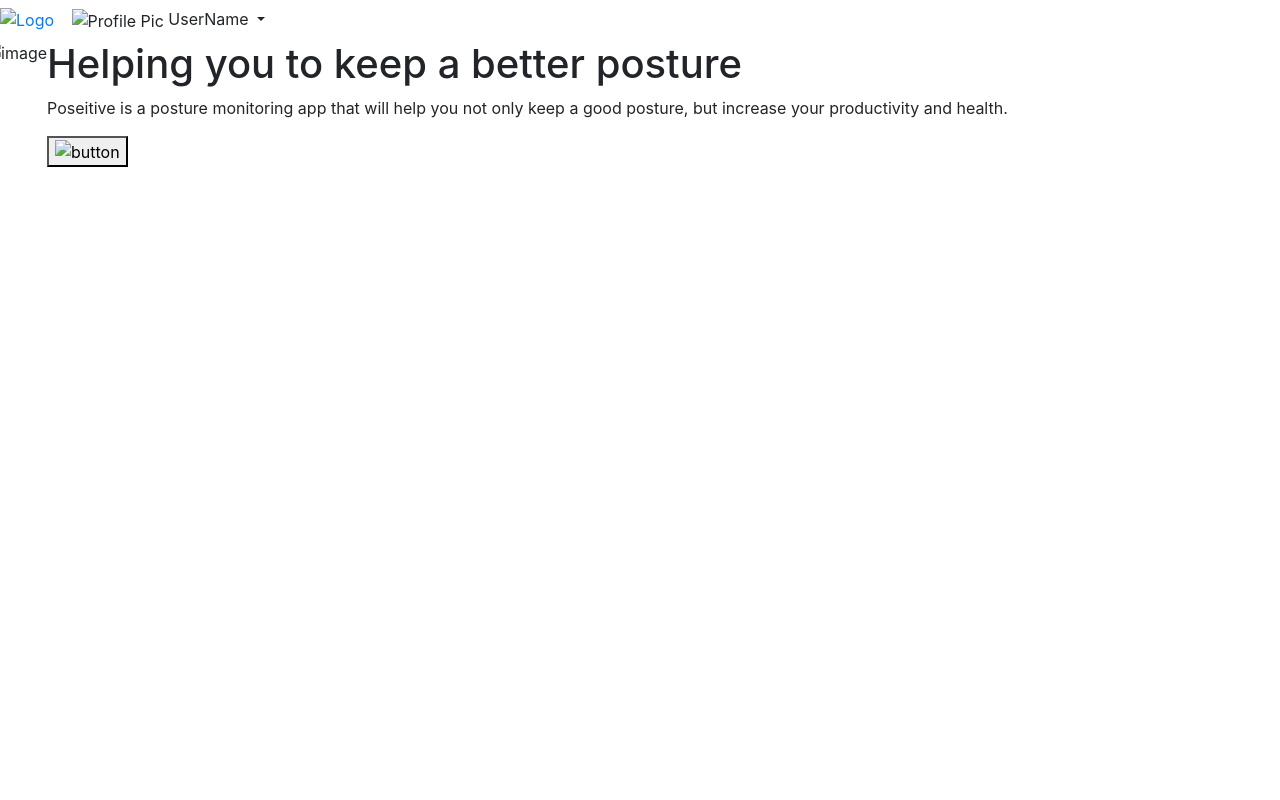
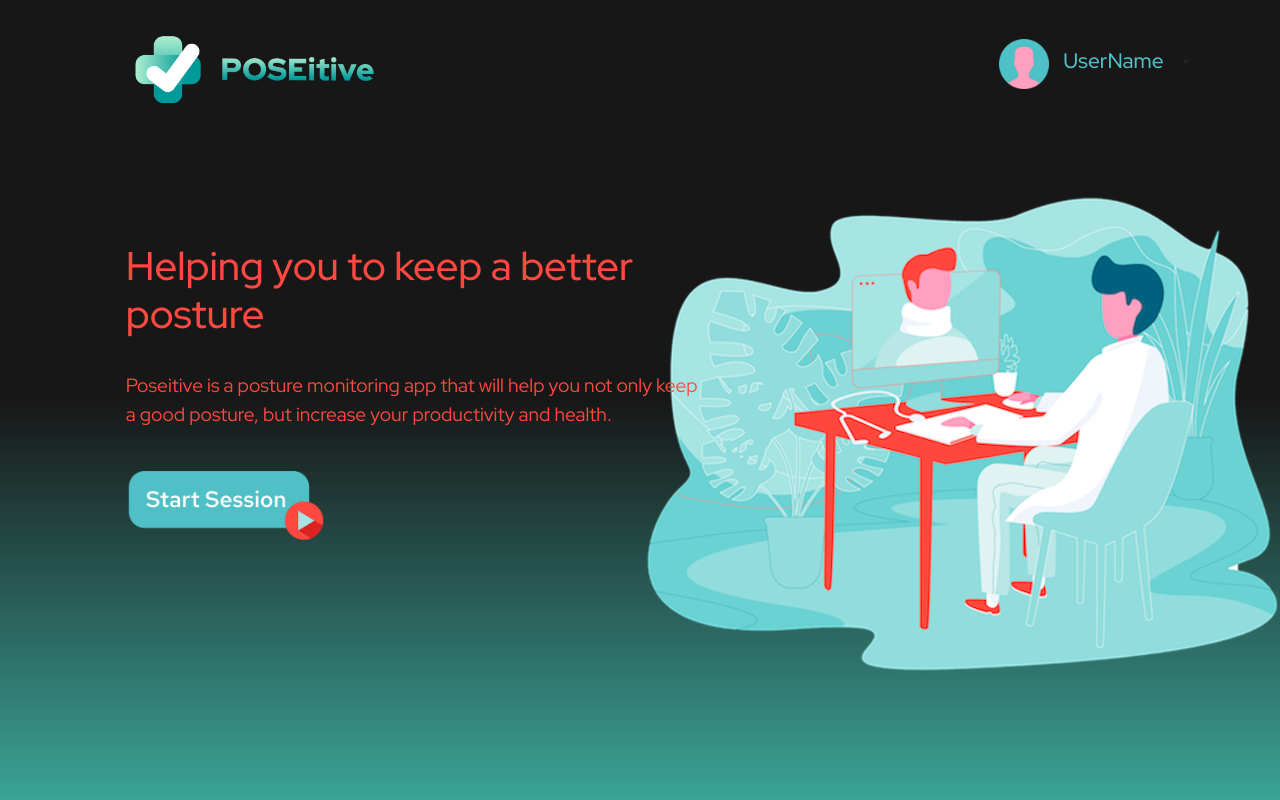
Before and after one commit to somyaranjan26/POSEitive.in, a plain HTML site: page Index.html in a window 1280 px wide. Drawn offline with nearby package versions, Linux system fonts and the light colour scheme; the site is published under a folder, as on GitHub Pages, so addresses that start at the root find nothing.

Commit message:
Update Index.html

```diff
--- a/Index.html
+++ b/Index.html
@@ -7,8 +7,8 @@
     <meta http-equiv="X-UA-Compatible" content="ie=edge">
 
     <title>Poseitive</title>
-    <link rel="shortcut icon" href="/Images/Logo.png" type="image/x-icon">
-    <link rel="stylesheet" href="/Css/style.css">
+    <link rel="shortcut icon" href="Images/Logo.png" type="image/x-icon">
+    <link rel="stylesheet" href="Css/style.css">
 
     <link rel="stylesheet" href="https://stackpath.bootstrapcdn.com/bootstrap/4.4.1/css/bootstrap.min.css" integrity="sha384-Vkoo8x4CGsO3+Hhxv8T/Q5PaXtkKtu6ug5TOeNV6gBiFeWPGFN9MuhOf23Q9Ifjh" crossorigin="anonymous">
     <script src="https://code.jquery.com/jquery-3.4.1.slim.min.js" integrity="sha384-J6qa4849blE2+poT4WnyKhv5vZF5SrPo0iEjwBvKU7imGFAV0wwj1yYfoRSJoZ+n" crossorigin="anonymous"></script>
@@ -21,11 +21,11 @@
 
 <body>
     <header>
-        <a href="#"><img class="logo" src="/Images/Logo Poseitive.png" alt="Logo"></a>
+        <a href="#"><img class="logo" src="Images/Logo Poseitive.png" alt="Logo"></a>
 
         <div class="user btn-group">
             <button type="button" class="btn dropdown-toggle" data-toggle="dropdown" aria-haspopup="true" aria-expanded="false">
-                <img class="profileImage" src="/Images/user.png" alt="Profile Pic">
+                <img class="profileImage" src="Images/user.png" alt="Profile Pic">
                 <span class="userName">UserName</span>
             </button>
             <div class="dropdown-menu">
@@ -40,13 +40,13 @@
     <div class="row content">
 
         <div class="monitorImage ">
-            <img src="/Images/Monitor.png" alt="image">
+            <img src="Images/Monitor.png" alt="image">
         </div>
 
         <div class="intro">
           <h1 class="big-heading">Helping you to keep a better posture</h1>
           <p class="small-heading">Poseitive is a posture monitoring app that will help you not only keep a good posture, but increase your productivity and health.</p>
-          <button type="botton" class="start-button"><img class="startImage" src="/Images/Start botton.png" alt="button"></button>
+          <button type="botton" class="start-button"><img class="startImage" src="Images/Start botton.png" alt="button"></button>
         </div>
 
   </div>
```
